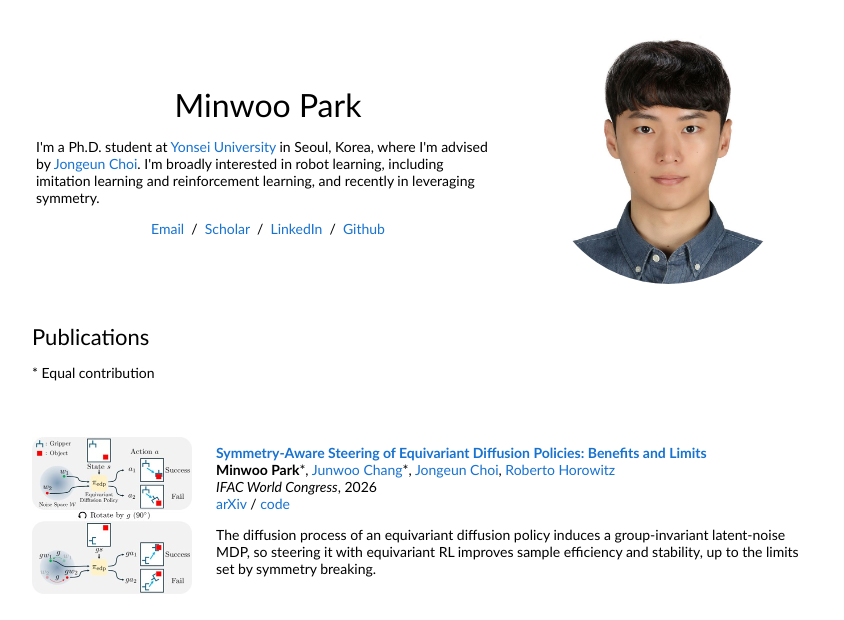
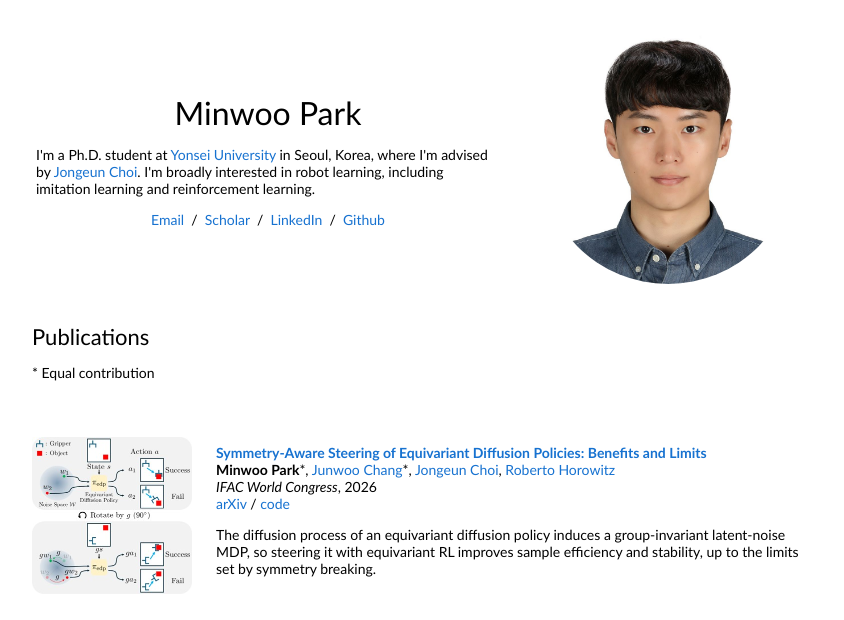
Before and after one commit to MinwooPark00/MinwooPark00.github.io, a plain HTML site: page index.html in a window 1280 px wide. Shown: the top 620 px of the page, without its empty margins (224-1068 px from the left). Drawn offline with Linux system fonts and the light colour scheme.

Commit message:
Remove symmetry mention from bio
Co-Authored-By: Claude Opus 5.5 <noreply@anthropic.com>

```diff
--- a/index.html
+++ b/index.html
@@ -27,7 +27,7 @@
                 </p>
                 <p>
                   I'm a Ph.D. student at <a href="https://www.yonsei.ac.kr/en_sc/">Yonsei University</a> in Seoul, Korea, where I'm advised by <a href="https://mlcs.yonsei.ac.kr/Professor.html">Jongeun Choi</a>.
-                  I'm broadly interested in robot learning, including imitation learning and reinforcement learning, and recently in leveraging symmetry.
+                  I'm broadly interested in robot learning, including imitation learning and reinforcement learning.
                 </p>
                 <p style="text-align:center">
                   <a href="mailto:minwoopark@yonsei.ac.kr">Email</a> &nbsp;/&nbsp;
```
